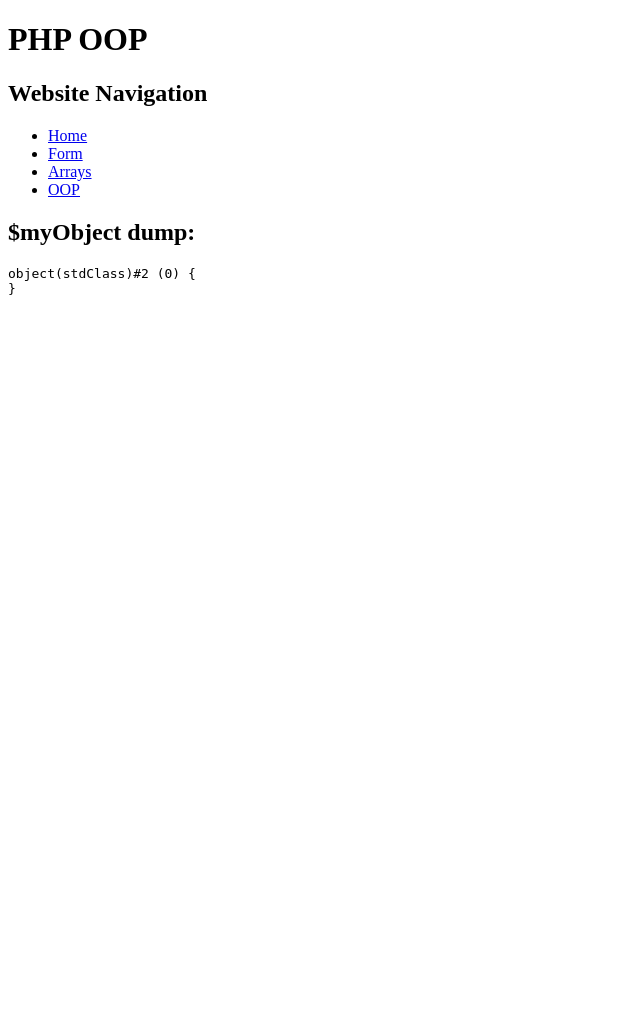
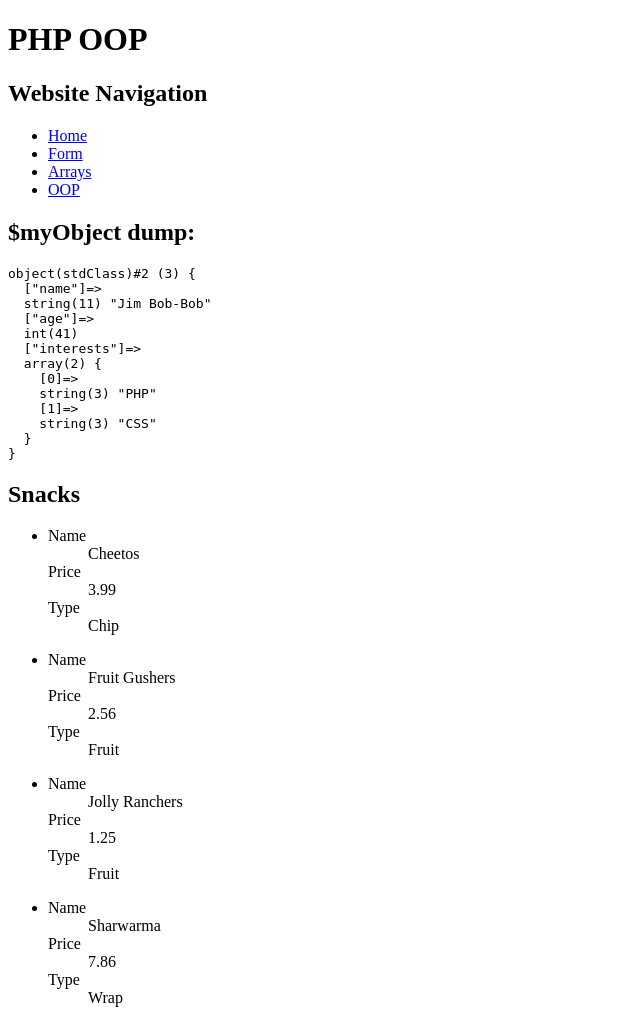
Before and after one commit to charlyee/php-practice, a PHP site: page /oop.php in a window 1280 px wide. Shown: the whole page, without its empty margins (0-640 px from the left). Before the commit the page ends 295 px from the top, so only its background shows below. Run offline with PHP 8.4, Linux system fonts and the light colour scheme.

Commit message:
created snack class

```diff
--- /dev/null
+++ b/includes/Snack.Class.php
@@ -0,0 +1,43 @@
+<?php
+// Class declaration.
+class Snack {
+  /**
+   * Properties (with default values.)
+   */
+  // PUBLIC means it can be overwritten OUTSIDE of what's in the class methods.
+  public $name  = '';
+  public $price = 0.00;
+  public $type  = '';
+  /**
+   * Methods.
+   */
+  // __construct executes each time we make a new instance of this class (a new object.)
+  function __construct ( $name = 'No Name', $price = 0.00, $type = 'Uncategorized' )
+  {
+    if ( is_string( $name ) && !empty( $name ) )
+      $this->name = $name;
+    if ( is_float( $price ) && !empty( $price ) )
+      $this->price = $price;
+    if ( is_string( $type ) && !empty( $type ) )
+      $this->type = $type;
+  }
+  //
+  public function output ( $echo = TRUE )
+  {
+    $output = '';
+    ob_start(); // Begins an output buffer.
+    ?>
+      <dl>
+        <dt>Name</dt>
+        <dd><?php echo $this->name; ?></dd>
+        <dt>Price</dt>
+        <dd><?php echo $this->price; ?></dd>
+        <dt>Type</dt>
+        <dd><?php echo $this->type; ?></dd>
+      </dl>
+    <?php // ob_get_clean() clears the output buffer, and returns what the string was.
+    $output = ob_get_clean(); // We now have the buffered (echo'd) string contents saved in a variable.
+    if ( $echo === TRUE ) echo $output; // Output, if our argument tells us to.
+    return $output; // Return the string.
+  }
+}
--- a/oop.php
+++ b/oop.php
@@ -1,15 +1,30 @@
 <?php
   /**
    * DEBUG error reporting!
-     * REMOVE BEFORE PUSHING TO PROD!
+   * !!! REMOVE BEFORE PUSHING TO PROD !!!
    */
-    ini_set( 'display_errors', 1);
-    ini_set ( 'display_startup_errors', 1 );
+  ini_set( 'display_errors', 1 );
+  ini_set( 'display_startup_errors', 1 );
   error_reporting( E_ALL );
   /**
-     * A basic object
+   * A basic object.
    */
-    $myObject = new stdClass(); // "new" keyword is required when making an object from a CLASS (or BLUEPRINT)
+  $myObject = new stdClass(); // "new" keyword is REQUIRED when making an object from a CLASS (or BLUEPRINT.)
+  // To add a property to our object, we use the -> arrow syntax.
+  $myObject->name      = 'Jim Bob-Bob';
+  $myObject->age       = 41;
+  $myObject->interests = array( 'PHP', 'CSS' );
+  /**
+   * Include our class / blueprint file, so we can use our class.
+   */
+  include './includes/Snack.Class.php';
+  // Let's make a snack...
+  $cheetos       = new Snack( 'Cheetos', 3.99, 'Chip' );
+  $gushers       = new Snack( 'Fruit Gushers', 2.56, 'Fruit' );
+  $jollyRanchers = new Snack( 'Jolly Ranchers', 1.25, 'Fruit' );
+  $sharwarma     = new Snack( 'Sharwarma', 7.86, 'Wrap' );
+  // Let's throw them in an array for easy output...
+  $snacks = array( $cheetos, $gushers, $jollyRanchers, $sharwarma );
 ?><!DOCTYPE html>
 <html lang="en">
 <head>
@@ -19,8 +34,18 @@
 </head>
 <body>
   <h1>PHP OOP</h1>
-    <?php include './includes/navigation.php' ?>
+  <?php include './includes/navigation.php'; ?>
   <h2>$myObject dump:</h2>
   <pre><?php var_dump( $myObject ); ?></pre>
+  <h2>Snacks</h2>
+  <?php if ( count( $snacks ) > 0 ) : ?>
+    <ul>
+      <?php foreach ( $snacks as $snack ) : ?>
+        <li>
+          <?php $snack->output( TRUE ); // Run our method! It echoes the snack for us :) ?>
+        </li>
+      <?php endforeach; ?>
+    </ul>
+  <?php endif; ?>
 </body>
 </html>
```
Also changed, not shown: arrays.php (+5 -2 lines). Lines whose indentation alone changed are shown as unchanged.
